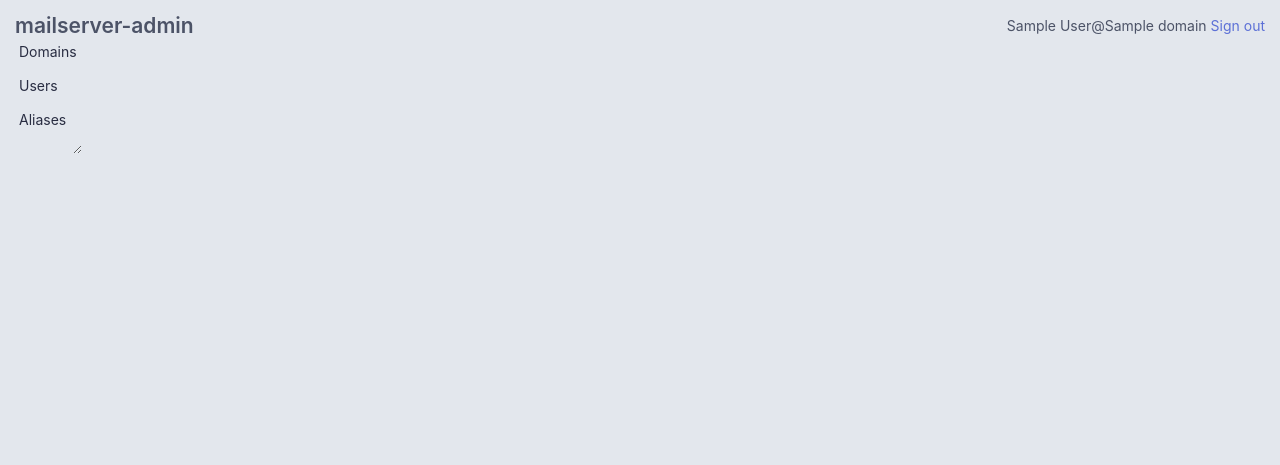
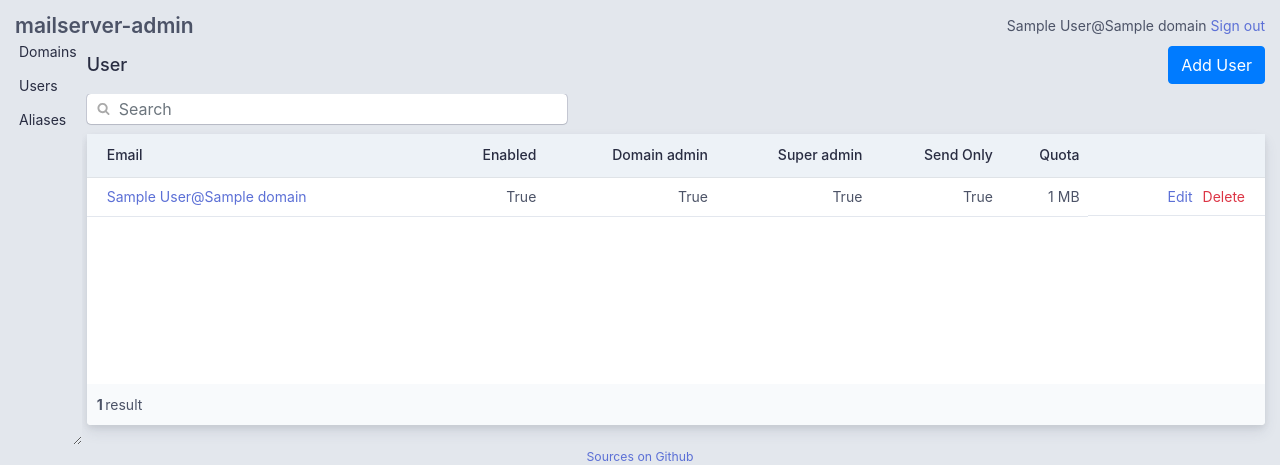
Before and after one commit to jrd/mailserver-admin, a Django app: page /users in a window 1280 px wide. Shown: the top 465 px of the page. Run offline with Django 3.2, Linux system fonts and the light colour scheme; a user stored in the database is signed in; tables that the repository leaves empty hold one stand-in row (values such as "Sample post"); some libraries are stand-ins or nearby versions.

Commit message:
user crud views

```diff
--- a/mailserveradmin/models/user.py
+++ b/mailserveradmin/models/user.py
@@ -101,10 +101,14 @@ class MailUser(AbstractBaseUser, PermissionsMixin):
         return self.password and not self.password.startswith('*')
 
     def __str__(self):
-        return (
-            f"{self.get_full_name()} ({self.is_active})"
-            f" S:{self.is_superuser} A:{self.is_domain_admin} SO:{self.send_only}"
-        )
+        s = self.get_full_name()
+        if not self.is_active:
+            s += " (inactive)"
+        if self.is_admin:
+            s += " (domain admin)"
+        if self.is_superuser:
+            s += " (super admin)"
+        return s
 
     def get_absolute_url(self):
         return reverse('user-detail', kwargs={'pk': self.pk})
--- /dev/null
+++ b/mailserveradmin/templates/mailserveradmin/mailuser_confirm_delete.html
@@ -0,0 +1,2 @@
+{% extends "mailserveradmin/base_delete.html" %}{% load i18n static %}
+{# vim: set ft=htmldjango: #}
--- /dev/null
+++ b/mailserveradmin/templates/mailserveradmin/mailuser_create.html
@@ -0,0 +1,2 @@
+{% extends "mailserveradmin/base_create.html" %}{% load i18n static %}
+{# vim: set ft=htmldjango: #}
--- /dev/null
+++ b/mailserveradmin/templates/mailserveradmin/mailuser_detail.html
@@ -0,0 +1,2 @@
+{% extends "mailserveradmin/base_detail.html" %}{% load i18n static %}
+{# vim: set ft=htmldjango: #}
--- /dev/null
+++ b/mailserveradmin/templates/mailserveradmin/mailuser_edit.html
@@ -0,0 +1,2 @@
+{% extends "mailserveradmin/base_edit.html" %}{% load i18n static %}
+{# vim: set ft=htmldjango: #}
--- a/mailserveradmin/templates/mailserveradmin/mailuser_list.html
+++ b/mailserveradmin/templates/mailserveradmin/mailuser_list.html
@@ -1,2 +1,54 @@
-{% extends "mailserveradmin/base_dashboard.html" %}{% load i18n static %}
+{% extends "mailserveradmin/base_list.html" %}{% load i18n static %}
+{% block content-table-head-row %}
+<th class="text-left">
+    <a href="">Email <i class="fa fa-fw fa-sort"></i></a>
+</th>
+<th class="text-right">
+    <span>Enabled</span>
+</th>
+<th class="text-right">
+    <span>Domain admin</span>
+</th>
+<th class="text-right">
+    <span>Super admin</span>
+</th>
+<th class="text-right">
+    <span>Send Only</span>
+</th>
+<th class="text-right">
+    <span>Quota</span>
+</th>
+<th>
+    <span class="sr-only">Actions</span>
+</th>
+{% endblock %}
+{% block content-table-row %}
+<td class="text-left">
+    <a class="action-detail" href="{% url "mailserveradmin:user-detail" object.pk %}">{{ object.email }}</a>
+</td>
+<td class="text-right">
+    <span>{{ object.is_active }}</span>
+</td>
+<td class="text-right">
+    <span>{{ object.is_admin }}</span>
+</td>
+<td class="text-right">
+    <span>{{ object.is_superuser }}</span>
+</td>
+<td class="text-right">
+    <span>{{ object.send_only }}</span>
+</td>
+<td class="text-right">
+    <span>{% if object.quota %}{{ object.quota }} MB{% else %}−{% endif %}</span>
+</td>
+<td class="actions">
+    <a class="action-edit" href="{% url "mailserveradmin:user-update" object.pk %}">Edit</a>
+    <a class="action-delete text-danger" href="{% url "mailserveradmin:user-delete" object.pk %}">Delete</a>
+</td>
+{% endblock %}
+{% block content-table-empty %}
+<td class="text-left" colspan="7">
+    <span>No user yet</span>
+</td>
+{% endblock %}
 {# vim: set ft=htmldjango: #}
--- a/mailserveradmin/views/alias.py
+++ b/mailserveradmin/views/alias.py
@@ -28,7 +28,7 @@ class AliasListView(LoginRequiredMixin, ListView):
         if search_query:
             qs = qs.filter(
                 Q(name__icontains=search_query)
-                | Q(domain__icontains=search_query)
+                | Q(domain__name__icontains=search_query)
                 | Q(destination__icontains=search_query)
             )
         return qs
--- a/mailserveradmin/views/user.py
+++ b/mailserveradmin/views/user.py
@@ -10,11 +10,22 @@ from django.views.generic.edit import (
     UpdateView,
 )
 
-from .common import LoginRequiredMixin
+from .common import (
+    CommonContextMixin,
+    FieldsContextMixin,
+    LoginRequiredMixin,
+)
+from .. import app_name
 from ..models import MailUser
 
 
-class UserListView(LoginRequiredMixin, ListView):
+class UserContextMixin(CommonContextMixin):
+    extra_context = CommonContextMixin.extra_context | {
+        'model_name': 'user',
+    }
+
+
+class UserListView(UserContextMixin, LoginRequiredMixin, ListView):
     model = MailUser
     paginate_by = 50
     context_object_name = 'user_list'
@@ -28,28 +39,28 @@ class UserListView(LoginRequiredMixin, ListView):
         if search_query:
             qs = qs.filter(
                 Q(name__icontains=search_query)
-                | Q(domain__icontains=search_query)
+                | Q(domain__name__icontains=search_query)
             )
         return qs
 
 
-class UserView(LoginRequiredMixin, DetailView):
+class UserView(UserContextMixin, FieldsContextMixin, LoginRequiredMixin, DetailView):
     model = MailUser
     context_object_name = 'user'
+    fields = ['name', 'domain', 'is_active', 'is_admin', 'is_superuser', 'send_only', 'quota']
 
 
-class UserCreateView(LoginRequiredMixin, CreateView):
+class UserCreateView(UserContextMixin, LoginRequiredMixin, CreateView):
     model = MailUser
     template_name_suffix = '_create'
-    fields = ['name', 'domain', 'is_superuser', 'is_admin', 'send_only', 'quota']
+    success_url = reverse_lazy(f'{app_name}:user-list')
+    fields = ['name', 'domain', 'is_active', 'is_admin', 'is_superuser', 'send_only', 'quota']
 
 
-class UserUpdateView(LoginRequiredMixin, UpdateView):
-    model = MailUser
+class UserUpdateView(UserCreateView, UpdateView):
     template_name_suffix = '_edit'
-    fields = ['name', 'domain', 'is_superuser', 'is_admin', 'send_only', 'quota']
 
 
-class UserDeleteView(LoginRequiredMixin, DeleteView):
+class UserDeleteView(UserContextMixin, LoginRequiredMixin, DeleteView):
     model = MailUser
-    success_url = reverse_lazy('user-list')
+    success_url = reverse_lazy(f'{app_name}:user-list')
```
